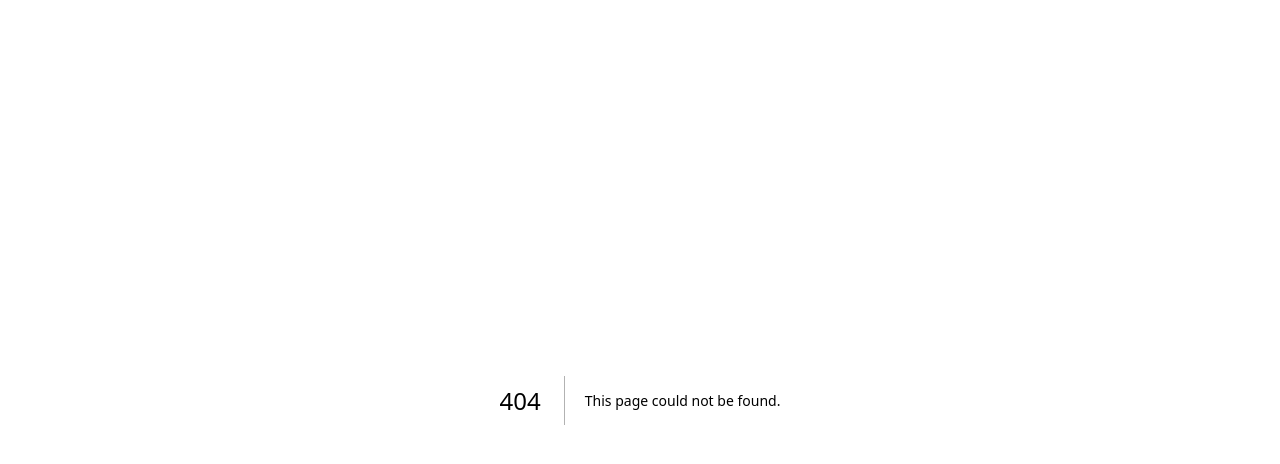
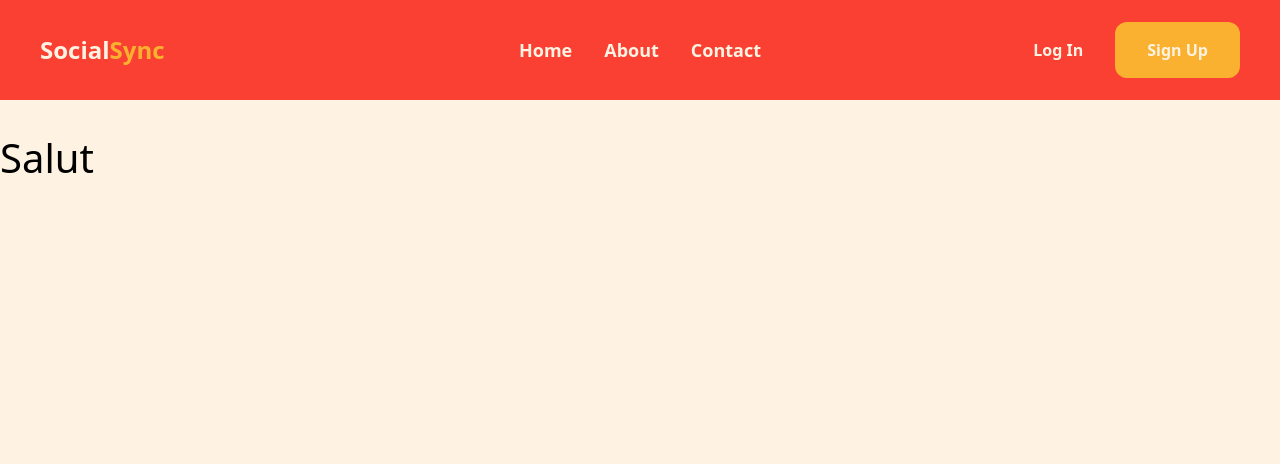
Before and after one commit to mihai888nextlab/Proiect-CtrlAltElite, a Next.js app: page /contact in a window 1280 px wide. Before the commit this address had no page. Shown: the top 464 px of the page. Built offline with nearby package versions, Linux system fonts and the light colour scheme.

Commit message:
Create contact.tsx
x

```diff
--- /dev/null
+++ b/src/pages/contact.tsx
@@ -0,0 +1,13 @@
+import Header from "@/components/header";
+
+export default function Contact(){
+    return(
+        <div>
+            <Header />
+            <main className="min-h-screen bg-background pt-32">
+        <div><h1 style={{fontSize:"40px"}}>Salut</h1></div>
+        </main>
+        </div>
+    )
+
+}
```
